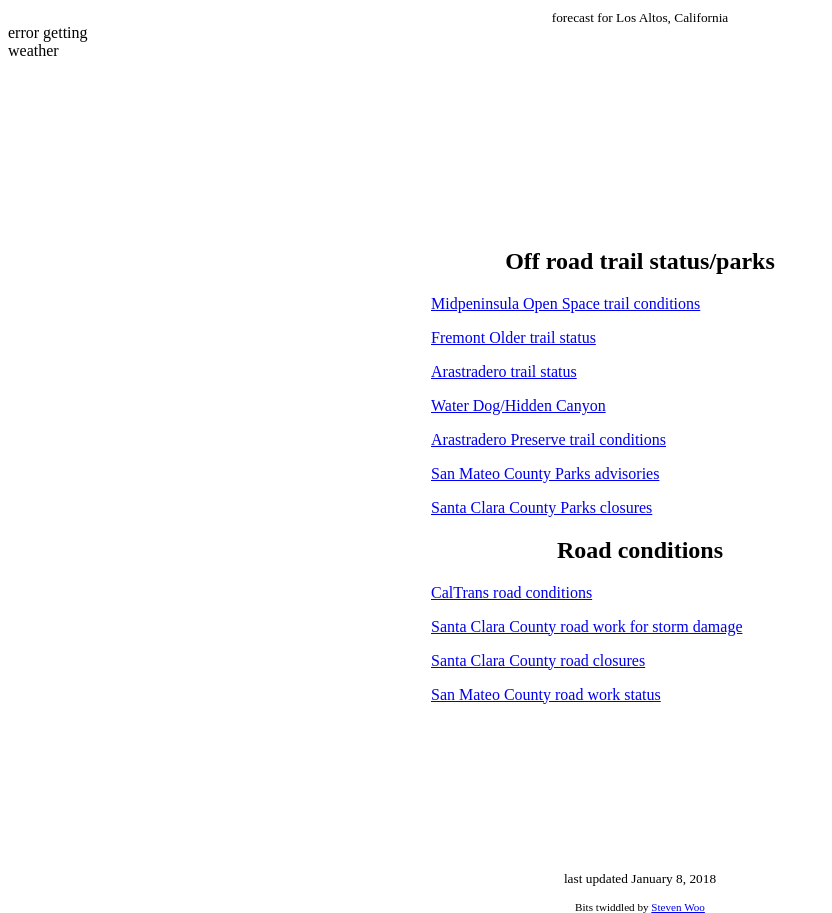
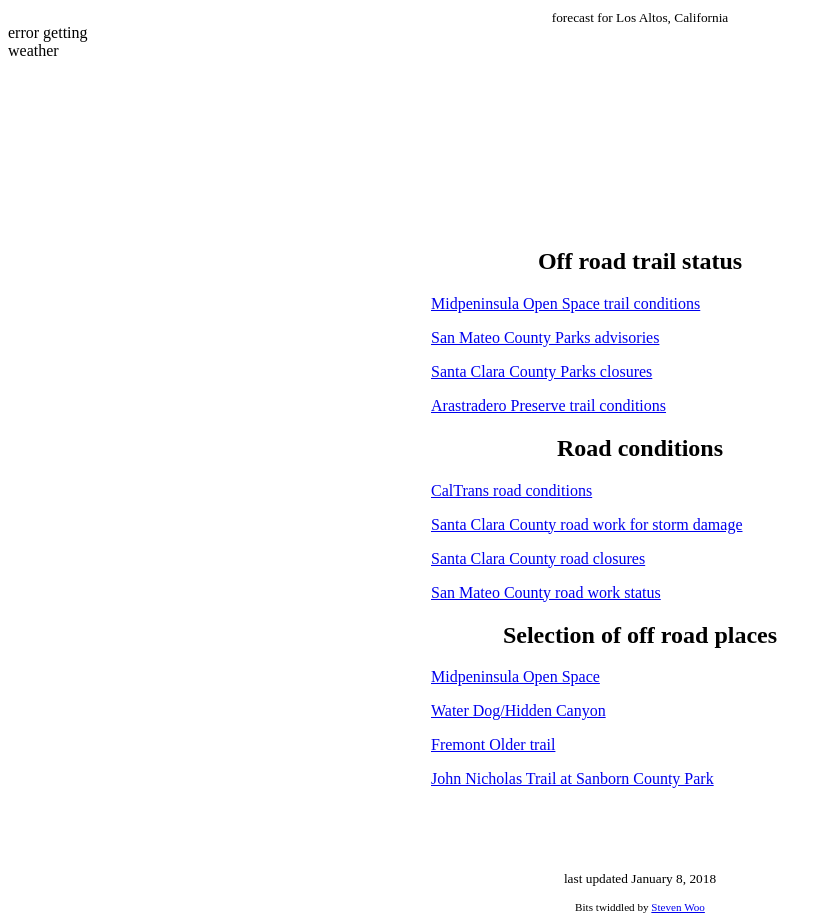
Before and after one commit to StevenWoo/flaskplaytime, a Flask app: template templates/bayareacycling.html in a window 1280 px wide. Shown: the whole page, without its empty margins (0-832 px from the left). Run offline with Flask 2, Linux system fonts and the light colour scheme; the template is opened without the code that fills it, so the values that code supplies are empty.

Commit message:
update links

```diff
--- a/templates/bayareacycling.html
+++ b/templates/bayareacycling.html
@@ -88,21 +88,24 @@
 
 
 
-<center><h2>Off road trail status/parks</h2></center>
+<center><h2>Off road trail status</h2></center>
 <p><a href="https://www.openspace.org/visit-a-preserve/trail-conditions">Midpeninsula Open Space trail conditions</a>
   </p>
-<p><a href="https://openspace.org/preserves/fremont-older">Fremont Older trail status</a></p>
-<p><a href="https://www.cityofpaloalto.org/gov/depts/csd/parks/preserves/arastradero/seasonal_trail_status.asp">Arastradero trail status</a></p>
-<p><a href="http://www.belmont.gov/Home/Components/FacilityDirectory/FacilityDirectory/18/702">Water Dog/Hidden Canyon</a></p>
-<p><a href="https://www.cityofpaloalto.org/gov/depts/csd/parks/preserves/arastradero/seasonal_trail_status.asp">Arastradero Preserve trail conditions</a></p>
 <p><a href="http://parks.smcgov.org/san-mateo-county-park-advisories">San Mateo County Parks advisories</a></p>
 <p><a href="https://www.sccgov.org/sites/parks/Pages/Closures.aspx">Santa Clara County Parks closures</a></p>
+<p><a href="https://www.cityofpaloalto.org/gov/depts/csd/parks/preserves/arastradero/seasonal_trail_status.asp">Arastradero Preserve trail conditions</a></p>
 
 <center><h2>Road conditions</h2></center>
 <p><a href="http://www.dot.ca.gov/cgi-bin/roads.cgi">CalTrans road conditions</a></p>
 <p><a href="https://www.sccgov.org/sites/rda/RT/Pages/stormdamage.aspx">Santa Clara County road work for storm damage</a></p>
 <p><a href="https://www.sccgov.org/sites/rda/Pages/roadclosures.aspx">Santa Clara County road closures</a></p>
 <p><a href="http://publicworks.smcgov.org/our-projects">San Mateo County road work status</a></p>
+
+<center><h2>Selection of off road places</h2></center>
+<p><a href="https://www.openspace.org">Midpeninsula Open Space</a></p>
+<p><a href="http://www.belmont.gov/Home/Components/FacilityDirectory/FacilityDirectory/18/702">Water Dog/Hidden Canyon</a></p>
+<p><a href="https://openspace.org/preserves/fremont-older">Fremont Older trail</a></p>
+<p><a href="https://www.sccgov.org/sites/parks/parkfinder/Pages/Sanborn.aspx">John Nicholas Trail at Sanborn County Park</a></p>
 </div>
 <div class = 'footer'>
   <center>
```
